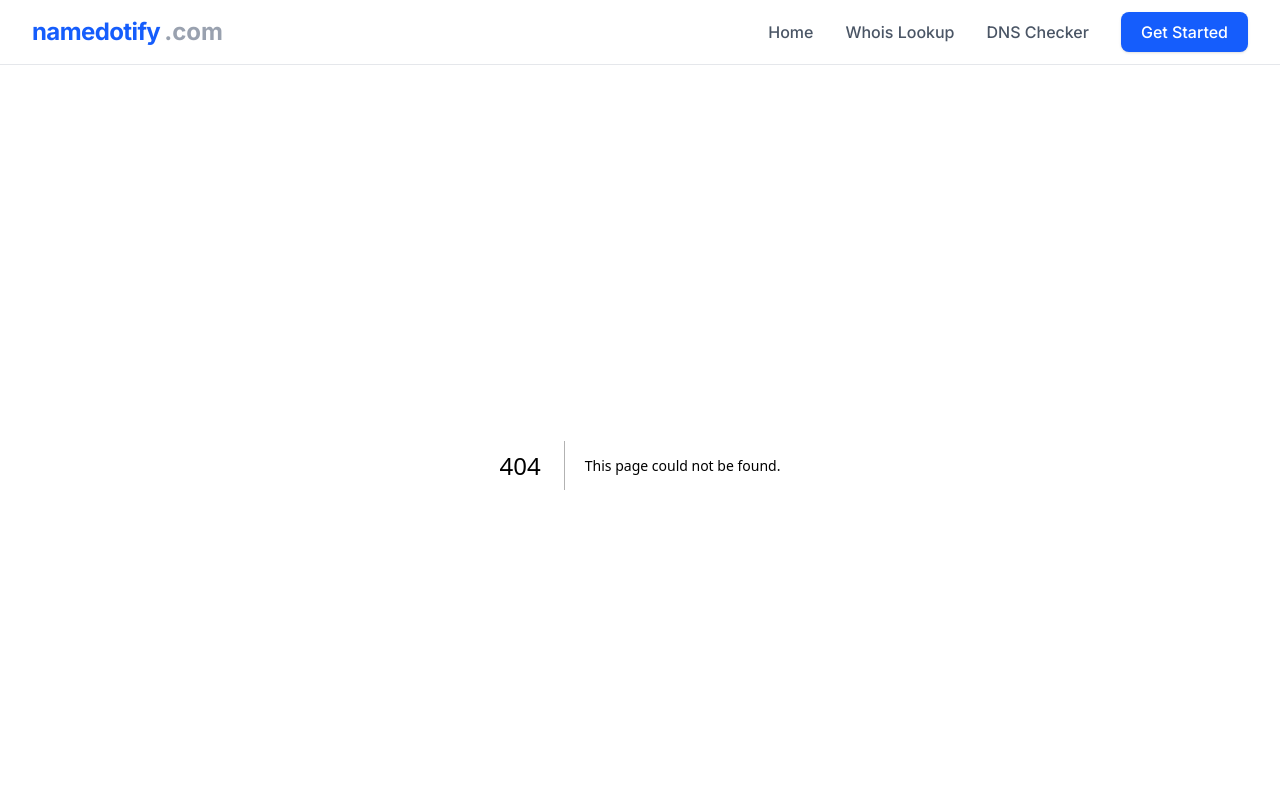
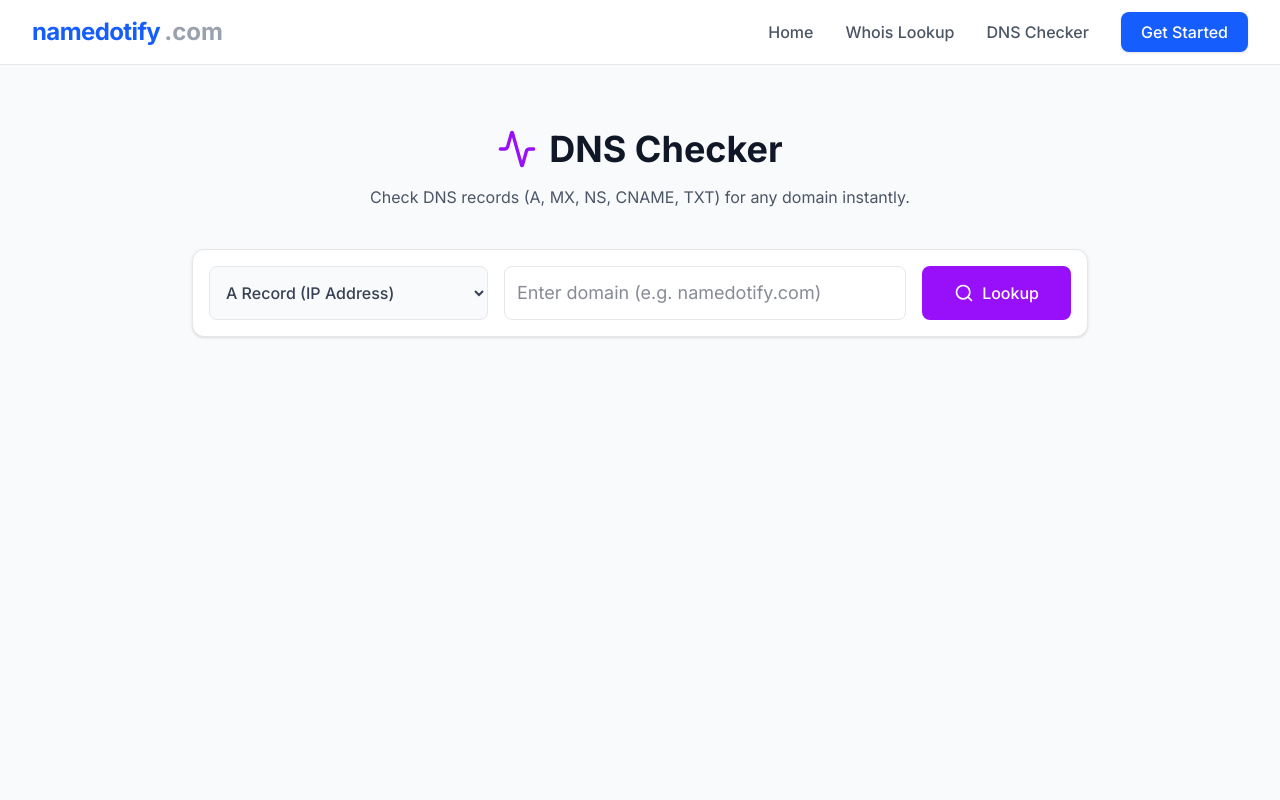
Before and after one commit to ashishjacob786/namedotify, a Next.js app: page /dns in a window 1280 px wide. Before the commit this address had no page. Shown: the top 800 px of the page. Built offline with nearby package versions, Linux system fonts and the light colour scheme.

Commit message:
Added DNS Checker tool

```diff
--- /dev/null
+++ b/src/app/dns/page.js
@@ -0,0 +1,134 @@
+"use client";
+import React, { useState } from 'react';
+import axios from 'axios';
+import { Search, Server, Shield, Globe, Activity, Loader2, AlertCircle } from 'lucide-react';
+
+export default function DnsPage() {
+  const [domain, setDomain] = useState('');
+  const [recordType, setRecordType] = useState('A');
+  const [data, setData] = useState(null);
+  const [loading, setLoading] = useState(false);
+  const [error, setError] = useState('');
+
+  const checkDns = async () => {
+    if (!domain) return;
+    setLoading(true);
+    setError('');
+    setData(null);
+
+    try {
+      const response = await axios.get(`/api/dns?domain=${domain}&type=${recordType}`);
+      setData(response.data);
+    } catch (err) {
+      setError(err.response?.data?.error || 'Failed to fetch DNS records.');
+    } finally {
+      setLoading(false);
+    }
+  };
+
+  return (
+    <div className="min-h-screen bg-gray-50 text-gray-900 font-sans p-6">
+      <div className="max-w-4xl mx-auto">
+
+        {/* Header */}
+        <div className="text-center mb-10 mt-10">
+            <h1 className="text-4xl font-bold mb-4 flex items-center justify-center gap-3">
+                <Activity className="text-purple-600 w-10 h-10" /> DNS Checker
+            </h1>
+            <p className="text-gray-600">Check DNS records (A, MX, NS, CNAME, TXT) for any domain instantly.</p>
+        </div>
+
+        {/* Search & Filter Box */}
+        <div className="bg-white p-4 rounded-xl shadow-sm border border-gray-200 flex flex-col md:flex-row gap-4 mb-8">
+
+            {/* Dropdown for Record Type */}
+            <select
+                value={recordType}
+                onChange={(e) => setRecordType(e.target.value)}
+                className="p-3 border border-gray-200 rounded-lg bg-gray-50 font-medium text-gray-700 outline-none focus:ring-2 focus:ring-blue-500"
+            >
+                <option value="A">A Record (IP Address)</option>
+                <option value="MX">MX Record (Email)</option>
+                <option value="NS">NS Record (Nameserver)</option>
+                <option value="CNAME">CNAME Record (Alias)</option>
+                <option value="TXT">TXT Record (Text/Verification)</option>
+                <option value="AAAA">AAAA Record (IPv6)</option>
+            </select>
+
+            {/* Input Box */}
+            <input
+                type="text"
+                placeholder="Enter domain (e.g. namedotify.com)"
+                className="flex-1 p-3 border border-gray-200 rounded-lg outline-none text-lg focus:border-blue-500 transition"
+                value={domain}
+                onChange={(e) => setDomain(e.target.value)}
+                onKeyDown={(e) => e.key === 'Enter' && checkDns()}
+            />
+
+            {/* Button */}
+            <button
+                onClick={checkDns}
+                disabled={loading}
+                className="bg-purple-600 text-white px-8 py-3 rounded-lg font-medium hover:bg-purple-700 transition flex items-center justify-center gap-2"
+            >
+                {loading ? <Loader2 className="animate-spin" /> : <Search size={20} />}
+                Lookup
+            </button>
+        </div>
+
+        {/* Results Display */}
+        {error && (
+            <div className="p-4 bg-red-50 text-red-700 rounded-lg border border-red-200 flex items-center gap-2">
+                <AlertCircle size={20} /> {error}
+            </div>
+        )}
+
+        {data && (
+            <div className="bg-white rounded-xl shadow-sm border border-gray-200 overflow-hidden animate-in fade-in slide-in-from-bottom-4 duration-500">
+                <div className="bg-gray-50 p-4 border-b border-gray-200 font-semibold text-gray-700 flex justify-between items-center">
+                    <span className="flex items-center gap-2">
+                        <Globe size={18} className="text-purple-500"/>
+                        {domain}
+                        <span className="text-gray-400">/</span>
+                        <span className="text-blue-600">{data.type} Records</span>
+                    </span>
+                </div>
+
+                <div className="p-0">
+                    <table className="w-full text-left border-collapse">
+                        <thead className="bg-gray-50 text-gray-500 text-xs uppercase tracking-wider">
+                            <tr>
+                                <th className="p-4 border-b">#</th>
+                                <th className="p-4 border-b">Record Value / Destination</th>
+                                {data.type === 'MX' && <th className="p-4 border-b">Priority</th>}
+                            </tr>
+                        </thead>
+                        <tbody className="divide-y divide-gray-100 text-sm">
+                            {Array.isArray(data.records) ? data.records.map((rec, index) => (
+                                <tr key={index} className="hover:bg-gray-50 transition">
+                                    <td className="p-4 text-gray-400 w-16">{index + 1}</td>
+                                    <td className="p-4 font-mono text-gray-800">
+                                        {typeof rec === 'object' && rec.exchange ? rec.exchange :
+                                         typeof rec === 'object' && Array.isArray(rec) ? rec.join(' ') :
+                                         rec}
+                                    </td>
+                                    {data.type === 'MX' && (
+                                        <td className="p-4 font-mono text-blue-600 font-bold w-32">
+                                            {rec.priority}
+                                        </td>
+                                    )}
+                                </tr>
+                            )) : (
+                                <tr>
+                                    <td colSpan="3" className="p-4 text-center text-gray-500">No standard records found.</td>
+                                </tr>
+                            )}
+                        </tbody>
+                    </table>
+                </div>
+            </div>
+        )}
+      </div>
+    </div>
+  );
+}
--- /dev/null
+++ b/src/app/route.js
@@ -0,0 +1,49 @@
+import { NextResponse } from 'next/server';
+import { promises as dns } from 'dns';
+
+export async function GET(request) {
+  const { searchParams } = new URL(request.url);
+  const domain = searchParams.get('domain');
+  const type = searchParams.get('type') || 'A'; // By default 'A' record check karenge
+
+  if (!domain) {
+    return NextResponse.json({ error: 'Domain name is required' }, { status: 400 });
+  }
+
+  try {
+    let records;
+
+    // DNS Records fetch karne ka logic
+    switch (type) {
+        case 'A':
+            records = await dns.resolve4(domain);
+            break;
+        case 'AAAA':
+            records = await dns.resolve6(domain);
+            break;
+        case 'MX':
+            records = await dns.resolveMx(domain);
+            break;
+        case 'NS':
+            records = await dns.resolveNs(domain);
+            break;
+        case 'TXT':
+            records = await dns.resolveTxt(domain);
+            break;
+        case 'CNAME':
+            records = await dns.resolveCname(domain);
+            break;
+        default:
+            records = await dns.resolve4(domain);
+    }
+
+    return NextResponse.json({ type, records });
+
+  } catch (error) {
+    // Agar record nahi mila ya domain galat hai
+    return NextResponse.json({
+        error: `No ${type} records found or invalid domain.`,
+        details: error.message
+    }, { status: 500 });
+  }
+}
--- a/src/components/Navbar.js
+++ b/src/components/Navbar.js
@@ -21,7 +21,7 @@ export default function Navbar() {
           <div className="hidden md:flex items-center space-x-8">
             <Link href="/" className="text-gray-600 hover:text-blue-600 font-medium transition">Home</Link>
             <Link href="/whois" className="text-gray-600 hover:text-blue-600 font-medium transition">Whois Lookup</Link>
-            <a href="#" className="text-gray-600 hover:text-blue-600 font-medium transition">DNS Checker</a>
+            <Link href="/dns" className="text-gray-600 hover:text-blue-600 font-medium transition">DNS Checker</Link>
             <button className="bg-blue-600 text-white px-5 py-2 rounded-lg hover:bg-blue-700 transition font-medium shadow-sm">
               Get Started
             </button>
```
